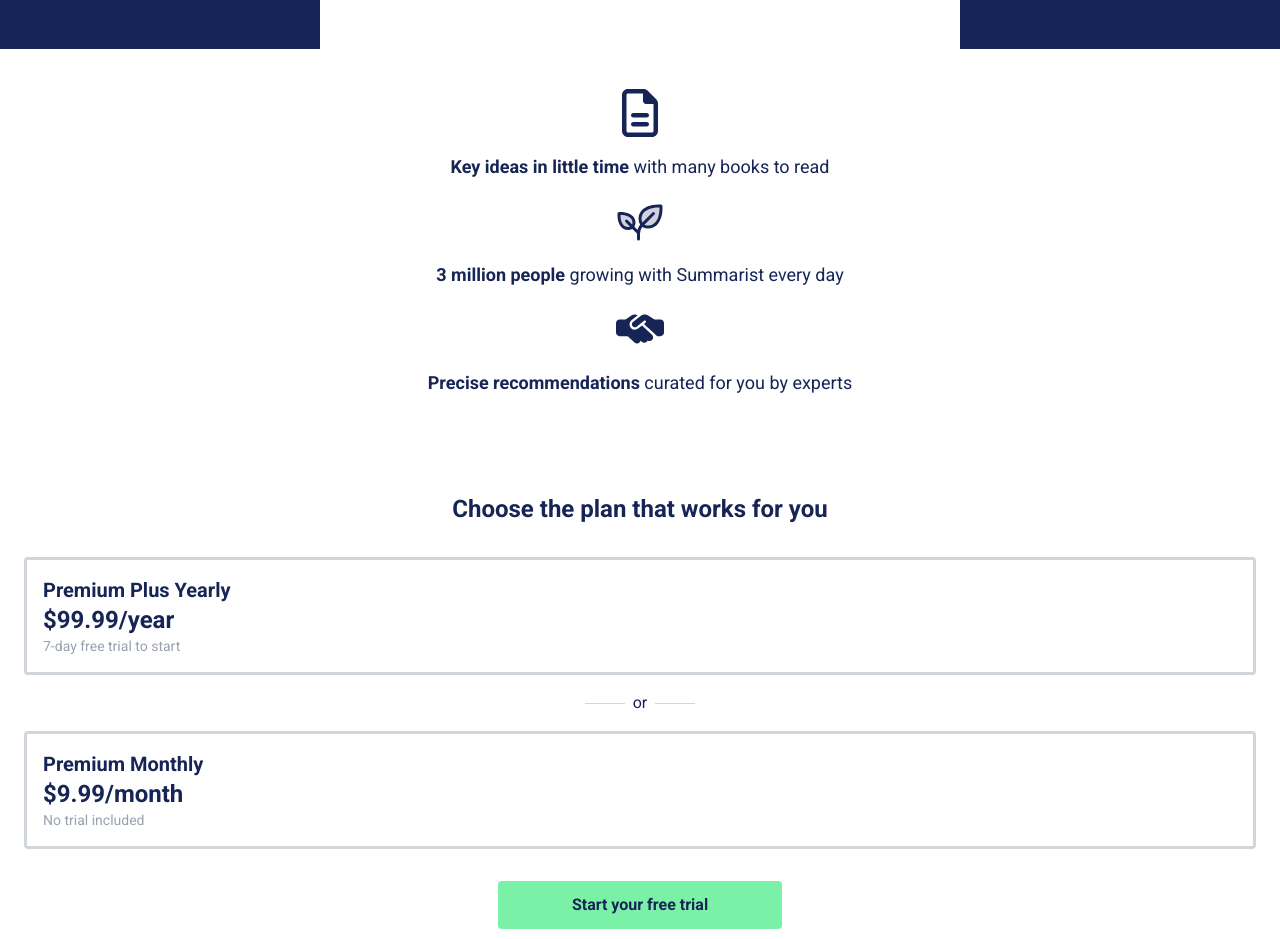
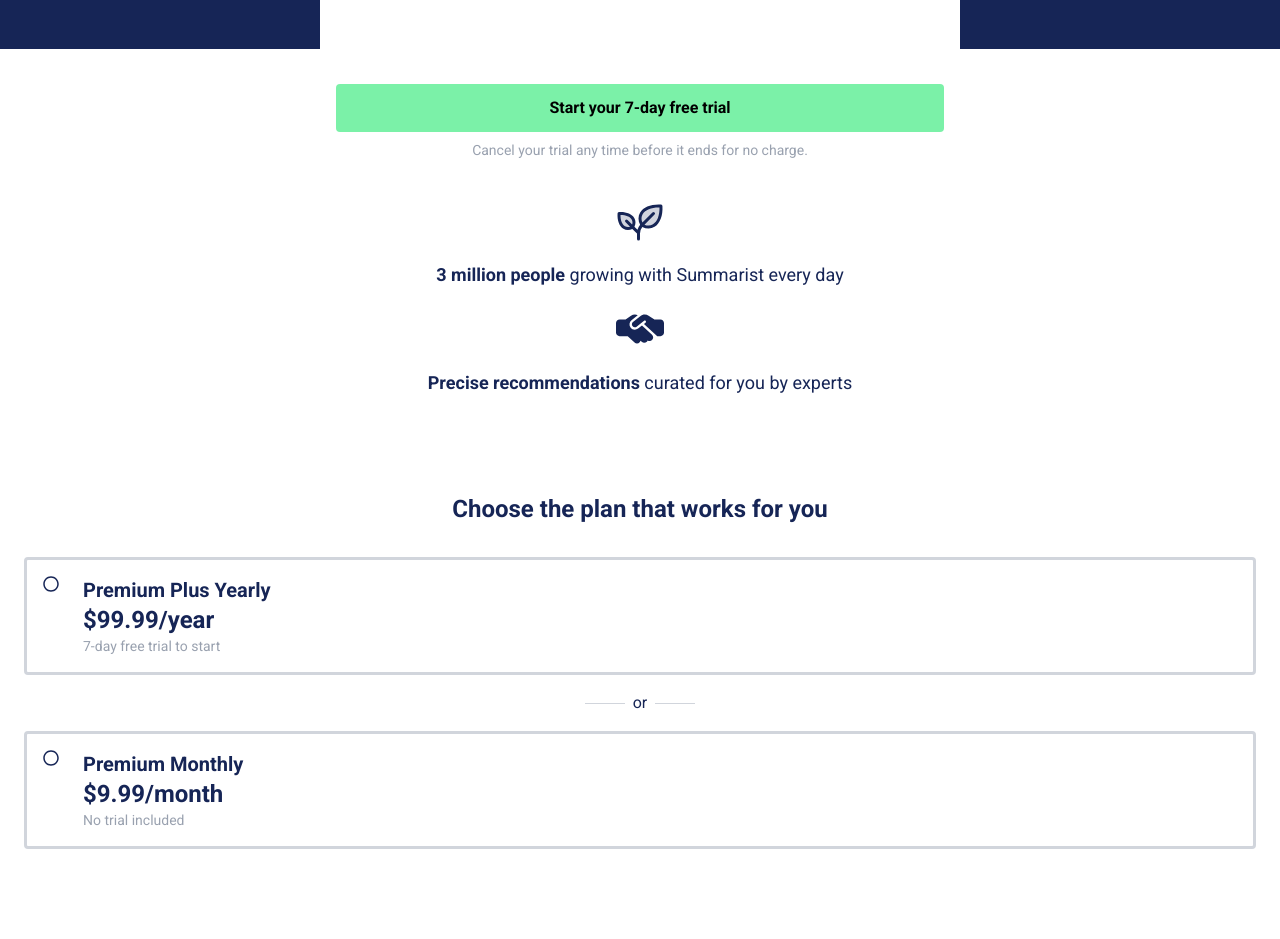
Before and after one commit to naomi-oleary/Advanced-Virtual-Internship-Summarist, a Next.js app: page /subscription-plan in a window 1280 px wide. Shown: the part 600-1539 px from the top of the page. Built offline with nearby package versions, Linux system fonts and the light colour scheme.

Commit message:
toggled fixed, button changed based on toggle with default to 7-day free trial sticky button on load

```diff
--- a/app/subscription-plan/page.tsx
+++ b/app/subscription-plan/page.tsx
@@ -3,11 +3,26 @@
 import Image from 'next/image';
 import Pricing from '../Images/pricing-top.png';
 import { FaRegFileLines, FaHandshakeSimple } from "react-icons/fa6";
+import { FaRegCircle, FaRegDotCircle } from "react-icons/fa";
 import { PiPlantDuotone } from "react-icons/pi";
 import { useState } from 'react';
 import FAQDropdown from '../components/client-side/FAQDropdown';
 
 export default function SubscriptionPage() {
+
+    const [isToggled1, setIsToggled1] = useState(false);
+    const [isToggled2, setIsToggled2] = useState(false);
+
+    const toggleSwitch = (toggleNumber) => {
+        if (toggleNumber === 1) {
+            setIsToggled1(true);
+            setIsToggled2(false);
+        }
+        if (toggleNumber === 2) {
+            setIsToggled1(false);
+            setIsToggled2(true);
+        }
+    };
 
     return (
         <div>
@@ -36,27 +51,50 @@
             </div>
             <div className="text-blue-950 flex flex-col items-center p-6">
                 <h1 className="text-2xl font-bold py-8">Choose the plan that works for you</h1>
-                <div className="flex flex-col items-start border-3 border-gray-300 rounded-sm p-4 w-full">
+                <div
+                    className="flex border-3 border-gray-300 rounded-sm w-full p-4"
+                    onClick={() => toggleSwitch(1)}
+                >
+                    {isToggled1 ? ( <FaRegDotCircle /> ) : ( <FaRegCircle /> )}
+                    <div className="px-6">
                         <h3 className="text-xl font-bold">Premium Plus Yearly</h3>
                         <p className="text-2xl font-bold">$99.99/year</p>
                         <p className="text-sm text-gray-400">7-day free trial to start</p>
+                    </div>
                 </div>
                 <div className="p-4 flex items-center">
                     <hr className="border-t border-gray-300 w-10" />
                     <span className="px-2">or</span>
                     <hr className="border-t border-gray-300 w-10" />
                 </div>
-                <div className="flex flex-col items-start border-3 border-gray-300 rounded-sm p-4 w-full">
+                <div
+                    className="flex border-3 border-gray-300 rounded-sm w-full p-4"
+                    onClick={() => toggleSwitch(2)}
+                >
+                    {isToggled2 ? ( <FaRegDotCircle /> ) : ( <FaRegCircle /> )}
+                    <div className="px-6">
                         <h3 className="text-xl font-bold">Premium Monthly</h3>
                         <p className="text-2xl font-bold">$9.99/month</p>
                         <p className="text-sm text-gray-400">No trial included</p>
                     </div>
-                <div className="flex flex-col p-8">
-                    <button className="p-3 bg-green-300 rounded-sm font-semibold">
-                        Start your free trial
+                </div>
+            </div>
+            <div className="flex flex-col items-center p-8 sticky bottom-0 bg-white w-full">
+                {isToggled2 ? (
+                    <>
+                        <button className="p-3 bg-green-300 rounded-sm font-semibold w-1/2">
+                                Start your first month
                         </button>
-                    <p className="text-sm text-gray-400 p-2">Cancel your trial at any time without charge</p>
-                </div>
+                        <p className="text-sm text-gray-400 p-2">30-day money back guarantee, no questions asked.</p>
+                    </>
+                ) : (
+                    <>
+                        <button className="p-3 bg-green-300 rounded-sm font-semibold w-1/2">
+                                Start your 7-day free trial
+                        </button>
+                        <p className="text-sm text-gray-400 p-2">Cancel your trial any time before it ends for no charge.</p>
+                    </>
+                )}
             </div>
             <FAQDropdown />
         </div>
```
Lines whose indentation alone changed are shown as unchanged.
